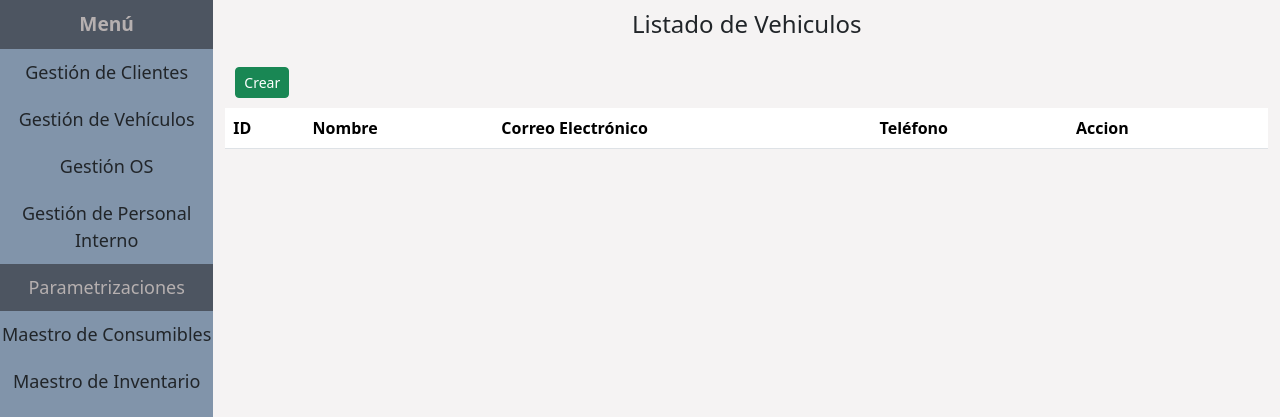
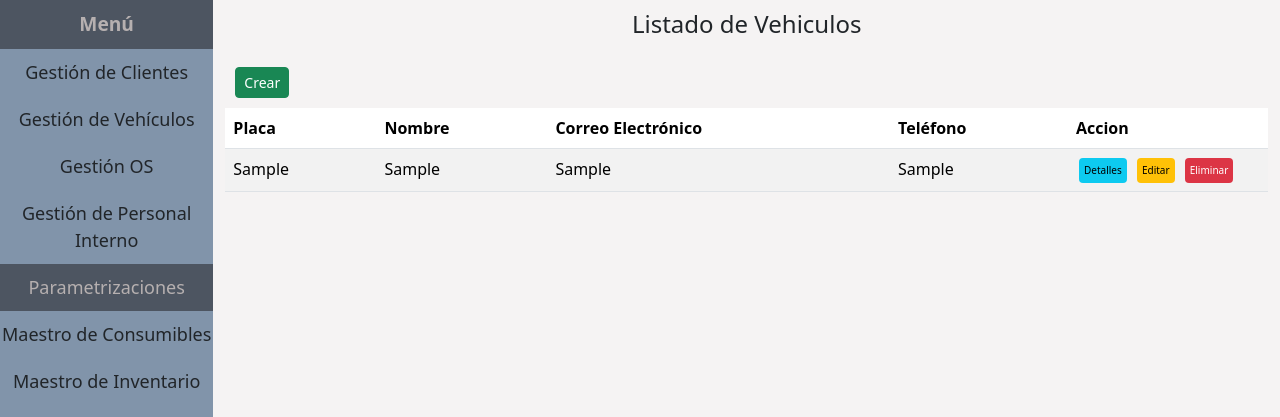
Before and after one commit to gcamachoj/CarRepairPro_GA7_AA2_EV02, a Flask app: page /vehiculos in a window 1280 px wide. Shown: the top 417 px of the page. Run offline with Flask 3, Linux system fonts and the light colour scheme; tables that the repository leaves empty hold one stand-in row (values such as "Sample post"); lists and menus that the app fills with data are empty; parts of the project's set-up code (start-up, migrations or seed data) failed here and were passed over.

Commit message:
Se continua trabajando en modulo vehiculos, se aisla el modelo Vehiculo, se crea archivo extensions para manejar instancias de db aisladas, se hacen modificaciones necesarias en plantilla vehiculos y routes de vehiculos y app para hacer pruebas de forma que se puedan hacer pruebas de traer datos de vehiculos en el front. Prueba exitosa con el campo placa, pendiente estructurar todo el front y back de funcionalidades de vehiculos

```diff
--- a/app.py
+++ b/app.py
@@ -9,7 +9,7 @@
 
 from flask import Flask, redirect, url_for, render_template, request, flash
 from flask_sqlalchemy import SQLAlchemy
-
+from extensions import db  # Importa db desde extensions.py
 # Registra las rutas del componente vehiculos en el archivo app.py
 from vehiculos.routes import vehiculos_bp
 
@@ -21,9 +21,8 @@ app.config['SECRET_KEY'] = 'SENA'
 app.config['SQLALCHEMY_DATABASE_URI'] = 'mysql+mysqlconnector://root:root@localhost/taller'
 app.register_blueprint(vehiculos_bp)
 
-# creamos el objeto db utilizando la instancia de la aplicacion
-db = SQLAlchemy(app)
-
+# c# Inicializa la extensión SQLAlchemy
+db.init_app(app)
 
 ### MODELOS DE DATOS ##########################################################################
 ###--------------------------------------------------------------------------------------------
@@ -55,16 +54,6 @@ class Cliente(db.Model):
 
     tipo_cliente = db.relationship('TipoCliente', backref='clientes')
 
-# Crear el modelo vehiculo
-class Vehiculo(db.Model):
-    __tablename__ = 'Vehiculos'
-    IdVehiculo = db.Column(db.Integer, primary_key = True)
-    Placa = db.Column(db.String(10), nullable = False)
-    IdMarca = db.Column(db.Integer, nullable = False)
-    Linea = db.Column(db.String(45), nullable = False)
-    Modelo = db.Column(db.Integer, nullable = False)
-    Color = db.Column(db.String(45), nullable = False)
-    IdTipoCarroceria = db.Column(db.Integer, nullable = False)
 
 # Crear el modelo Tipo Carroceria
 class Tipo_Carroceria(db.Model):
--- /dev/null
+++ b/extensions.py
@@ -0,0 +1,4 @@
+# Este modulo permite tener una instancia de sqlalchemy a la vez
+from flask_sqlalchemy import SQLAlchemy  # Importamos librería
+
+db = SQLAlchemy()   # creamos la instancia db para que sea importada desde los módulos que se requieran
--- a/templates/vehiculos/vehiculos.html
+++ b/templates/vehiculos/vehiculos.html
@@ -19,7 +19,7 @@
     <table class="table table-responsive table-striped table-hover">
         <thead>
             <tr>
-                <th>ID</th>
+                <th>Placa</th>
                 <th>Nombre</th>
                 <th>Correo Electrónico</th>
                 <th>Teléfono</th>
@@ -27,23 +27,23 @@
             </tr>
         </thead>
         <tbody>
-            {% for cliente in clientes %}
+            {% for vehiculo in vehiculos %}
             <tr>
-                <td>{{ cliente.IdCliente }}</td>
-                <td>{{ cliente.Nombres }}</td>
-                <td>{{ cliente.email }}</td>
-                <td>{{ cliente.telefono }}</td>
+                <td>{{ vehiculo.Placa }}</td>
+                <td>{{ vehiculo.Placa }}</td>
+                <td>{{ vehiculo.Placa }}</td>
+                <td>{{ vehiculo.Placa }}</td>
                 <td>
-                    <form action="{{ url_for('detalleClientes', cliente_id=cliente.IdCliente) }}" method="GET" style="display: inline; background-color: transparent; border: none; padding: 0;">
+                    <form action="" method="GET" style="display: inline; background-color: transparent; border: none; padding: 0;">
                     <button type="submit" class="btn btn-info btn-sm">Detalles</button>
                   </form>
 
-                  <form action="{{ url_for('actualizar_cliente', cliente_id=cliente.IdCliente)}}" method="GET" style="display: inline; background-color: transparent; border: none; padding: 0;">
+                  <form action="" method="GET" style="display: inline; background-color: transparent; border: none; padding: 0;">
                    <button type="submit" class="btn btn-warning btn-sm">Editar</button>
                   </form>
 
 
-                  <form action="{{ url_for('eliminarCliente', cliente_id=cliente.IdCliente) }}" method="DELETE" style="display: inline; background-color: transparent; border: none; padding: 0">
+                  <form action="" method="DELETE" style="display: inline; background-color: transparent; border: none; padding: 0">
                   <button type="submit" class="btn btn-danger btn-sm">Eliminar</button>
                   </form>
                 </td>
--- a/vehiculos/routes.py
+++ b/vehiculos/routes.py
@@ -1,13 +1,21 @@
 from flask import Blueprint, render_template
+from modelos import Vehiculo #adicionada
 #from modelos import Vehiculo
 
 # Define un blueprint para hacer enlace a las rutas de los templates de vehiculos
 vehiculos_bp = Blueprint('vehiculos_bp', __name__, template_folder='../templates/vehiculos')
 
+
 @vehiculos_bp.route('/vehiculos')
 def vehiculos():
     template_folder_path = vehiculos_bp.template_folder
+    vehiculos = Vehiculo.query.all()
+    clientes = "ss"
     #return f"hola soy la primera linea de app en vehiculos: {template_folder_path}"   # linea de prueba
     #vehiculos = Vehiculo.query.all()
     #return render_template('vehiculos/vehiculos.html')  #modo ok
-    return render_template('vehiculos.html')  #modo no funciona
+    for vehiculo in vehiculos:
+        print(f"ID: {vehiculo.Placa}")
+    return render_template('vehiculos.html', vehiculos = vehiculos, clientes = clientes)  #pasamos el parametro vehiculo que será igual al objeto vehiculos definido en la función.
+
+    # Consulta todos los clientes en la base de datos
```
Also changed, not shown: modelos.py (+12 -0 lines).
